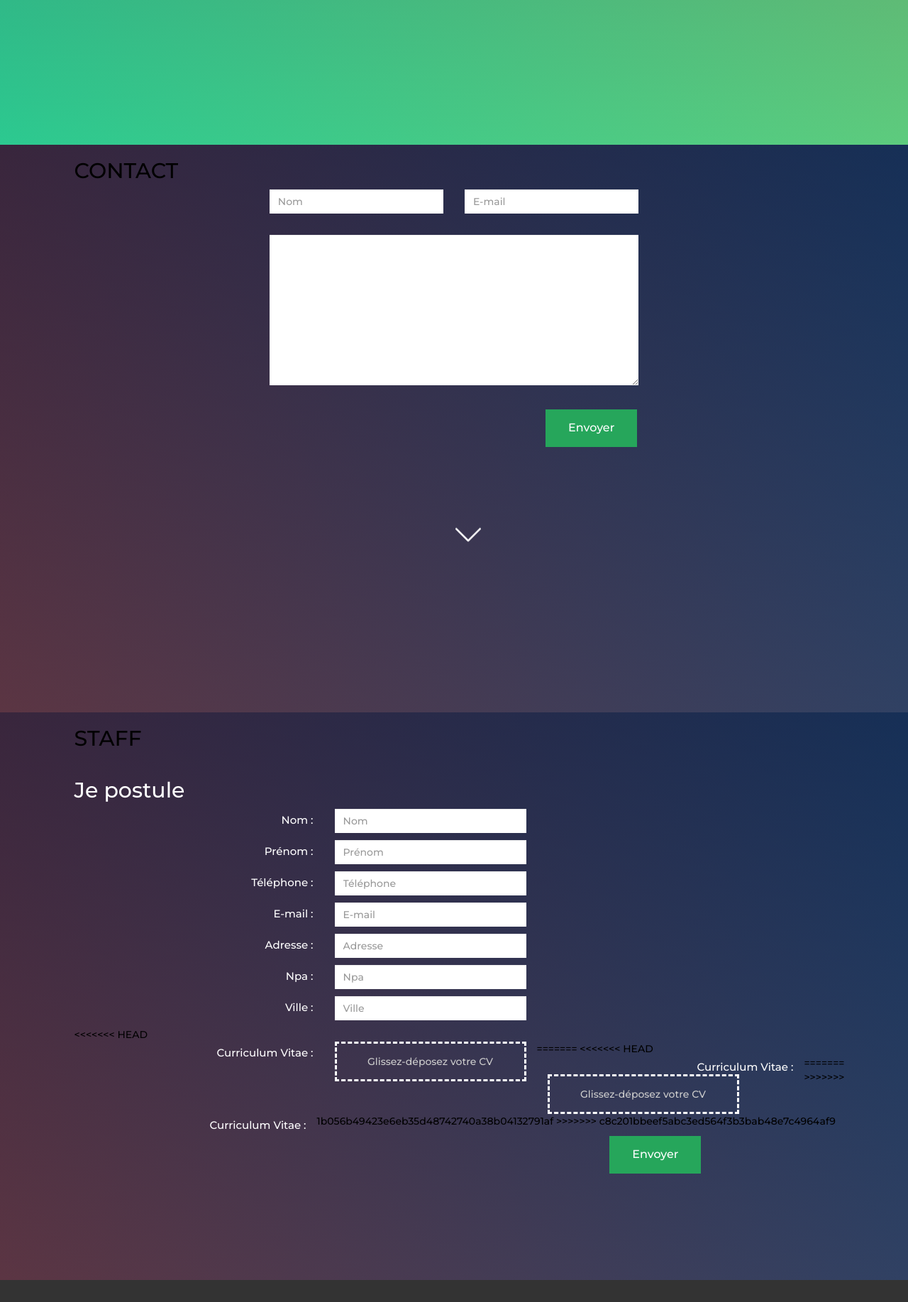
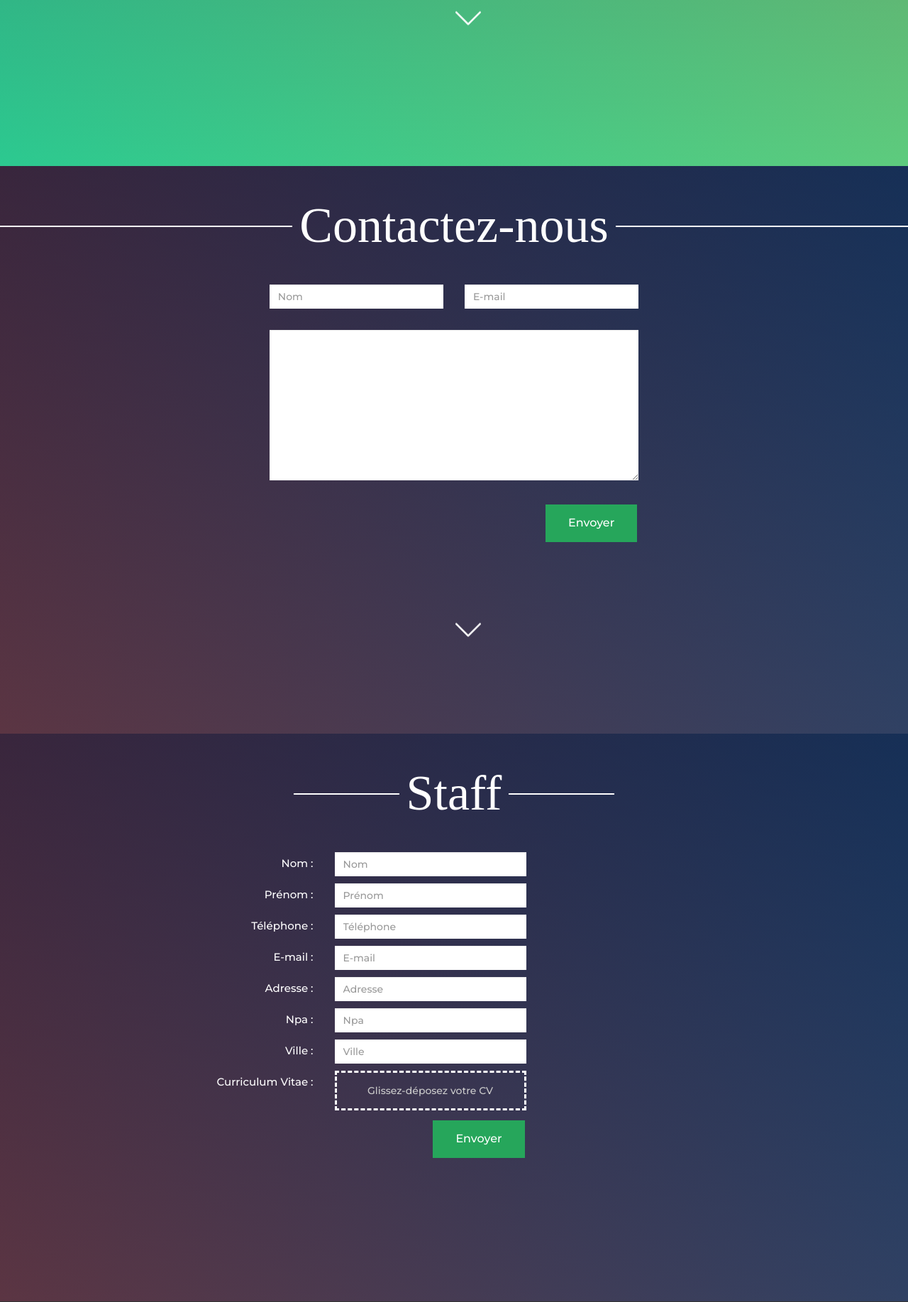
Before and after one commit to Legendthriller69/Sandwicherie, a PHP site: page /index.html in a window 1280 px wide. Shown: the part 2200-4035 px from the top of the page at 71% size. Run offline with PHP 8.4, Linux system fonts and the light colour scheme; some libraries are stand-ins or nearby versions.

Commit message:
Petit design sa mère

```diff
--- a/css/main.css
+++ b/css/main.css
@@ -100,6 +100,7 @@ section {
 {
     text-align: center;
     margin-top: 30px;
+	margin-bottom : 30px;
     color: #FFFFFF;
     vertical-align: middle;
 }
@@ -301,7 +302,7 @@ button {
 
 .send-postule {
     text-align: right;
-    margin-right: 200px;
+	margin-top : 10px;
 }
 
 #holder {
@@ -311,13 +312,9 @@ button {
     padding-bottom: 15px;
     text-align: center;
 }
-<<<<<<< HEAD
 #icon-del-file:hover {
 	color : red;
 }
-=======
-
->>>>>>> c8c201bbeef5abc3ed564f3b3bab48e7c4964af9
 /*--------------footer----------------*/
 .paddingFooter {
     padding-top: 10px;
--- a/index.html
+++ b/index.html
@@ -67,7 +67,7 @@
         <div class="row">
             <div class="col-lg-12">
                 <div class="section-title"><span><div
-                        class="title">menu</div> </span></div>
+                        class="title">Menu</div> </span></div>
             </div>
         </div>
         <div class="row">
@@ -358,7 +358,8 @@
         <div class="row">
             <div class="col-lg-12">
                 <div class="section-title"><span><div
-                        class="title">mon sandwich</div> </span></div>
+                        class="title">Mon sandwich</div> </span>
+				</div>
             </div>
         </div>
         <div class="row">
@@ -485,8 +486,10 @@
 <section id="section4" class="background-section">
     <div class="container-fluid ">
         <div class="row">
-            <div class="col-md-12">
-                <h2 class="titre ">CONTACT</h2>
+            <div class="col-lg-12">
+                <div class="section-title"><span><div
+                        class="title">Contactez-nous</div> </span>
+				</div>
             </div>
         </div>
         <div class="row">
@@ -526,9 +529,10 @@
 <section id="section5" class="background-section">
     <div class="container-fluid ">
         <div class="row">
-            <div class="col-md-12">
-                <h2 class="titre ">STAFF</h2>
-                <h1 class="titre-postule">Je postule</h1>
+            <div class="col-lg-12">
+                <div class="section-title"><span><div
+                        class="title">Staff</div> </span>
+				</div>
             </div>
         </div>
 
@@ -589,7 +593,6 @@
             </div>
         </div>
 
-<<<<<<< HEAD
 	<div class="row ">
 		<div class="col-md-4 text-postule-list">
 			Curriculum Vitae :
@@ -599,33 +602,14 @@
 				<div id="fileName"></div>
 			</div>
 		</div>
-=======
-        <<<<<<< HEAD
-        <div class="row ">
-            <div class="col-md-4 text-postule-list">
-                Curriculum Vitae :
-            </div>
-            <div class="col-md-8 field-postule">
-                <div id="holder">Glissez-déposez votre CV
-                    <div id="fileName"></div>
-                </div>
-            </div>
-            =======
-            <div class="row ">
-                <div class="col-md-4 text-postule-list">
-                    Curriculum Vitae :
-                </div>
-                >>>>>>> 1b056b49423e6eb35d48742740a38b04132791af
->>>>>>> c8c201bbeef5abc3ed564f3b3bab48e7c4964af9
-
-            </div>
-            <div class="row send-postule">
-                <div class="col-md-12">
-                    <button>Envoyer</button>
-                </div>
-            </div>
-        </div>
     </div>
+	<div class="row send-postule">
+		<div class="col-md-4 text-postule-list">
+		</div>
+		<div class="col-md-8 field-postule">
+			<button>Envoyer</button>
+		</div>
+	</div>
 </section>
 
 
```
